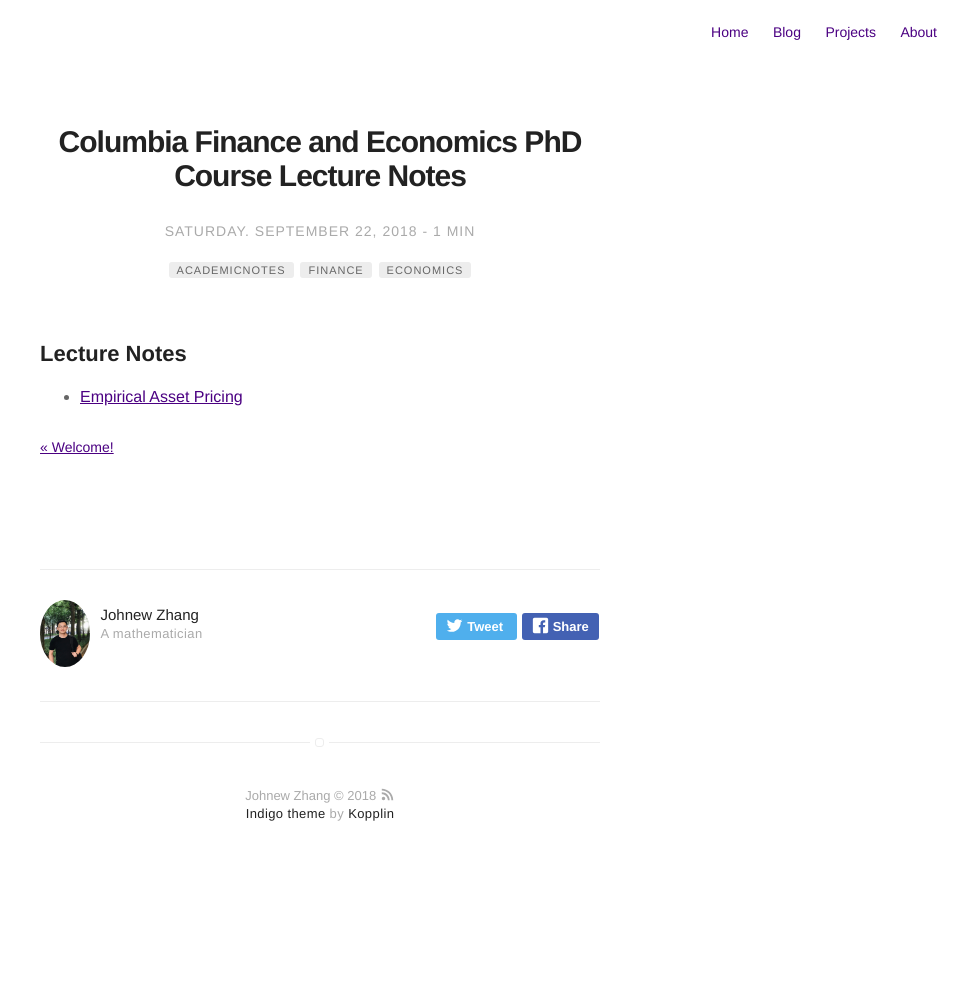
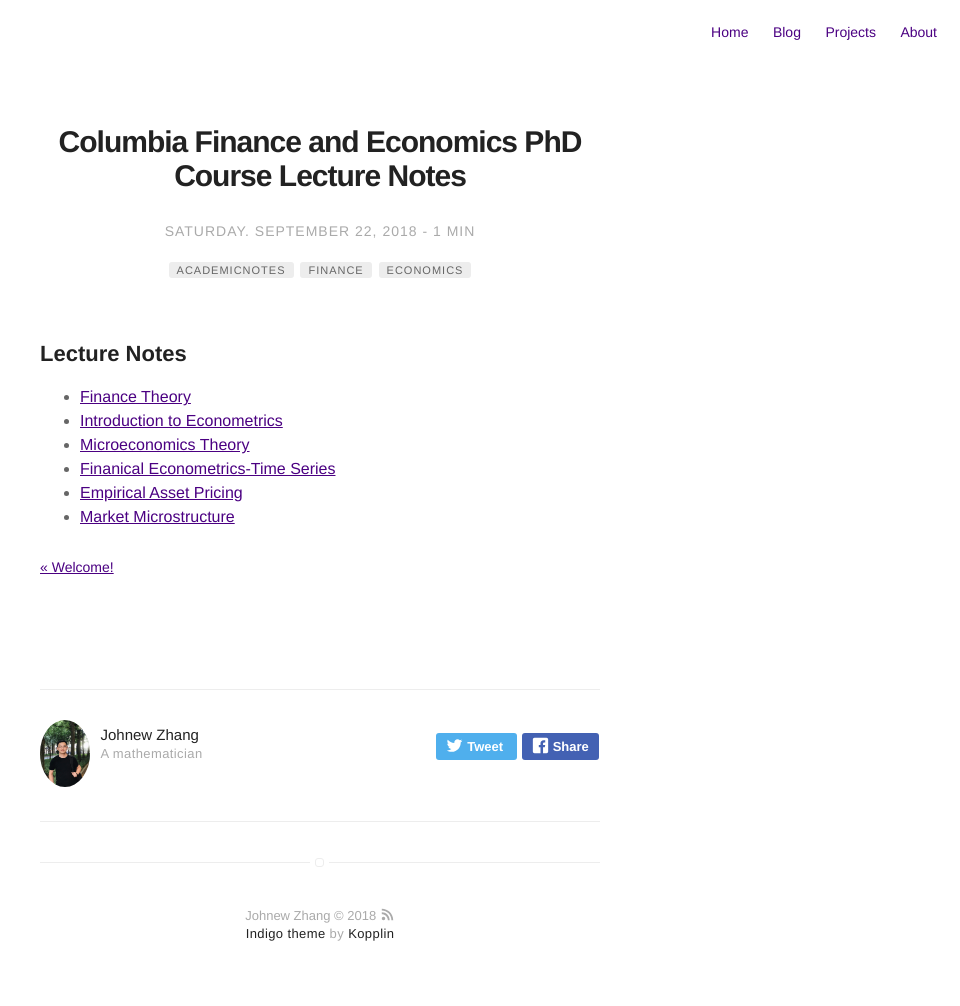
Before and after one commit to WizardKingZ/WizardKingZ.github.io, a Jekyll site: the page built from _posts/2018-09-22-PhDFinanceNotes.markdown, in a window 1280 px wide. Shown: the whole page, without its empty margins (320-1280 px from the left). Built offline with Jekyll 4.4.1, drawn with Linux system fonts in a browser that asks for light colours; before the commit the page ends 900 px from its top, so only the background shows below that.

Commit message:
Update 2018-09-22-PhDFinanceNotes.markdown

```diff
--- a/_posts/2018-09-22-PhDFinanceNotes.markdown
+++ b/_posts/2018-09-22-PhDFinanceNotes.markdown
@@ -17,5 +17,11 @@ description: PhD Course Lecture Notes Series
 <h2>Lecture Notes</h2>
 
 <ul>
+	<li><a href="http://WizardKingZ.github.io/assets/pdfs/Finance Theory.pdf">Finance Theory</a></li>
+	<li><a href="http://WizardKingZ.github.io/assets/pdfs/Introduction to Econometrics.pdf">Introduction to Econometrics</a></li>
+	<li><a href="http://WizardKingZ.github.io/assets/pdfs/Microeconomics Theory.pdf">Microeconomics Theory</a></li>
+	<li><a href="http://WizardKingZ.github.io/assets/pdfs/Time Series.pdf">Finanical Econometrics-Time Series</a></li>
 	<li><a href="http://WizardKingZ.github.io/assets/pdfs/Empirical Asset Pricing.pdf">Empirical Asset Pricing</a></li>
+	<li><a href="http://WizardKingZ.github.io/assets/pdfs/Market Microstructure.pdf">Market Microstructure</a></li>
+
 </ul>
```
